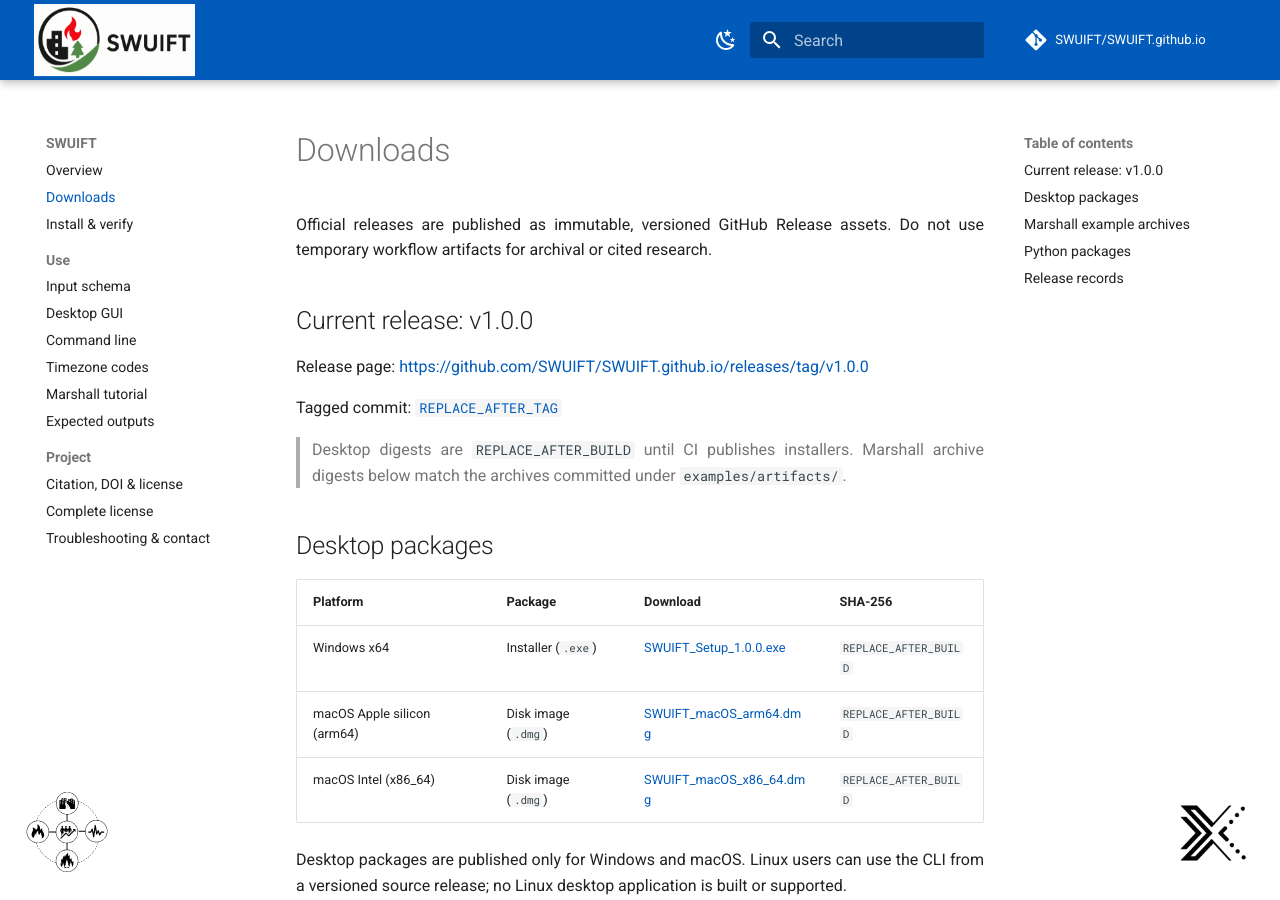
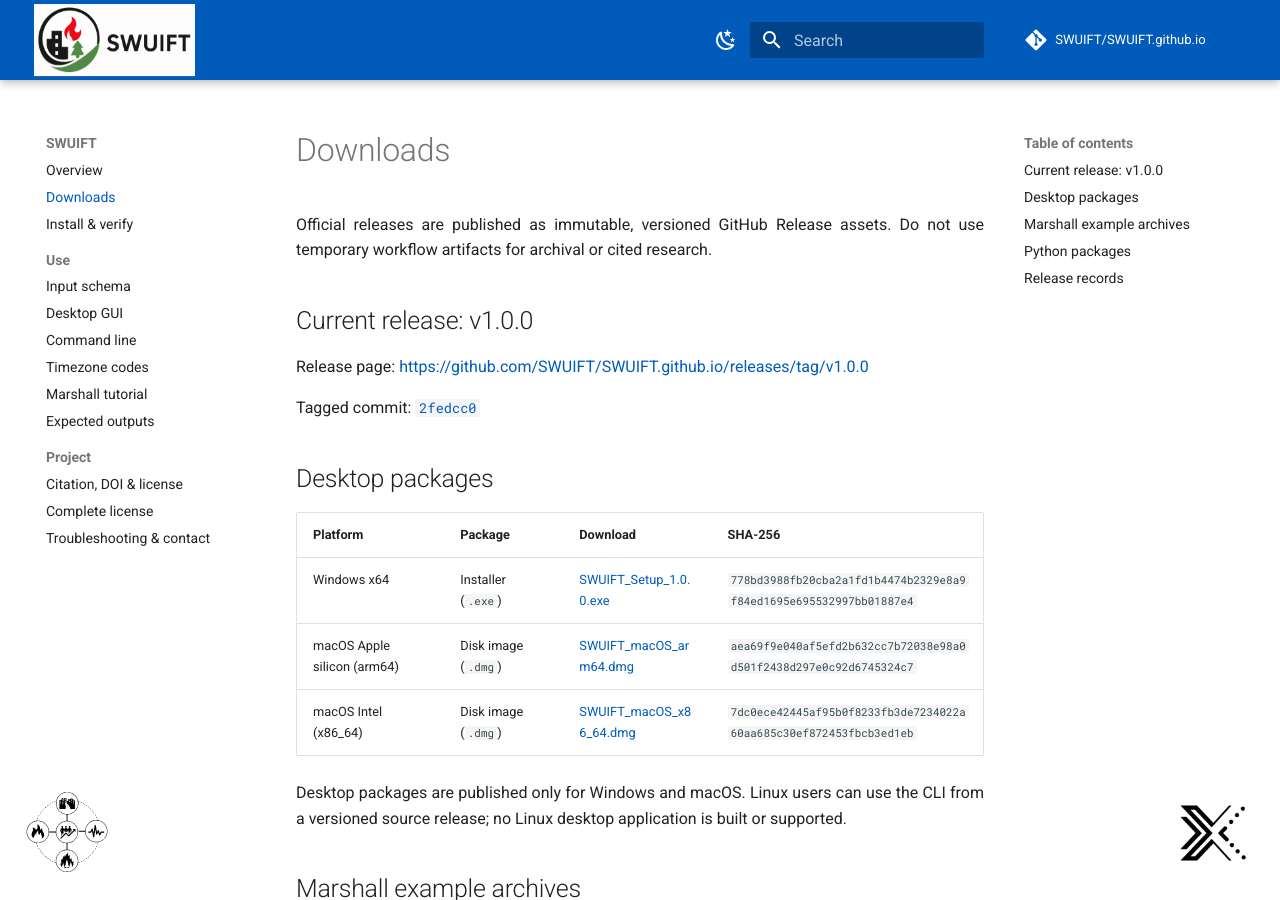
Before and after one commit to SWUIFT/SWUIFT.github.io, an MkDocs documentation site: the page built from docs/downloads.md, in a window 1280 px wide and 900 px high. Built offline with MkDocs 1.6.1 and Material for MkDocs 9.7.7, drawn with Linux system fonts in a browser that asks for light colours; comment, search, counter and statistics services are not loaded.

Commit message:
Record v1.0.0 desktop installer digests

```diff
--- a/docs/downloads.md
+++ b/docs/downloads.md
@@ -7,19 +7,15 @@
 
 Release page: [https://github.com/SWUIFT/SWUIFT.github.io/releases/tag/v1.0.0](https://github.com/SWUIFT/SWUIFT.github.io/releases/tag/v1.0.0)
 
-Tagged commit: [`REPLACE_AFTER_TAG`](https://github.com/SWUIFT/SWUIFT.github.io/tree/v1.0.0)
-
-> Desktop digests are `REPLACE_AFTER_BUILD` until CI publishes installers.
-> Marshall archive digests below match the archives committed under
-> `examples/artifacts/`.
+Tagged commit: [`2fedcc0`](https://github.com/SWUIFT/SWUIFT.github.io/tree/v1.0.0)
 
 ## Desktop packages
 
 | Platform | Package | Download | SHA-256 |
 |---|---|---|---|
-| Windows x64 | Installer (`.exe`) | [SWUIFT_Setup_1.0.0.exe](https://github.com/SWUIFT/SWUIFT.github.io/releases/download/v1.0.0/SWUIFT_Setup_1.0.0.exe) | `REPLACE_AFTER_BUILD` |
-| macOS Apple silicon (arm64) | Disk image (`.dmg`) | [SWUIFT_macOS_arm64.dmg](https://github.com/SWUIFT/SWUIFT.github.io/releases/download/v1.0.0/SWUIFT_macOS_arm64.dmg) | `REPLACE_AFTER_BUILD` |
-| macOS Intel (x86_64) | Disk image (`.dmg`) | [SWUIFT_macOS_x86_64.dmg](https://github.com/SWUIFT/SWUIFT.github.io/releases/download/v1.0.0/SWUIFT_macOS_x86_64.dmg) | `REPLACE_AFTER_BUILD` |
+| Windows x64 | Installer (`.exe`) | [SWUIFT_Setup_1.0.0.exe](https://github.com/SWUIFT/SWUIFT.github.io/releases/download/v1.0.0/SWUIFT_Setup_1.0.0.exe) | `778bd3988fb20cba2a1fd1b4474b2329e8a9f84ed1695e695532997bb01887e4` |
+| macOS Apple silicon (arm64) | Disk image (`.dmg`) | [SWUIFT_macOS_arm64.dmg](https://github.com/SWUIFT/SWUIFT.github.io/releases/download/v1.0.0/SWUIFT_macOS_arm64.dmg) | `aea69f9e040af5efd2b632cc7b72038e98a0d501f2438d297e0c92d6745324c7` |
+| macOS Intel (x86_64) | Disk image (`.dmg`) | [SWUIFT_macOS_x86_64.dmg](https://github.com/SWUIFT/SWUIFT.github.io/releases/download/v1.0.0/SWUIFT_macOS_x86_64.dmg) | `7dc0ece42445af95b0f8233fb3de7234022a60aa685c30ef872453fbcb3ed1eb` |
 
 Desktop packages are published only for Windows and macOS. Linux users can use
 the CLI from a versioned source release; no Linux desktop application is built
```
Also changed, not shown: docs/installation.md (+4 -4 lines).
